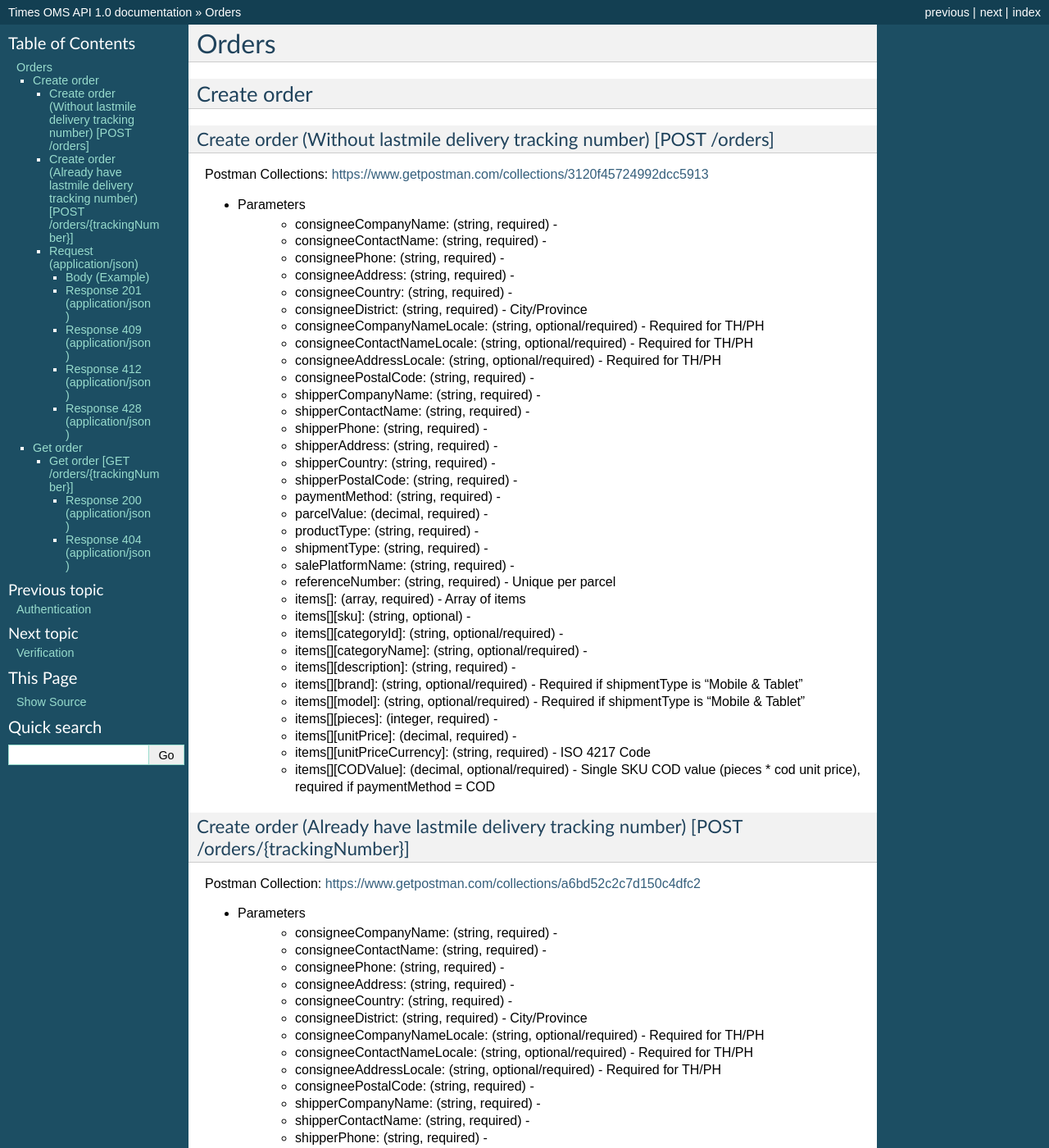
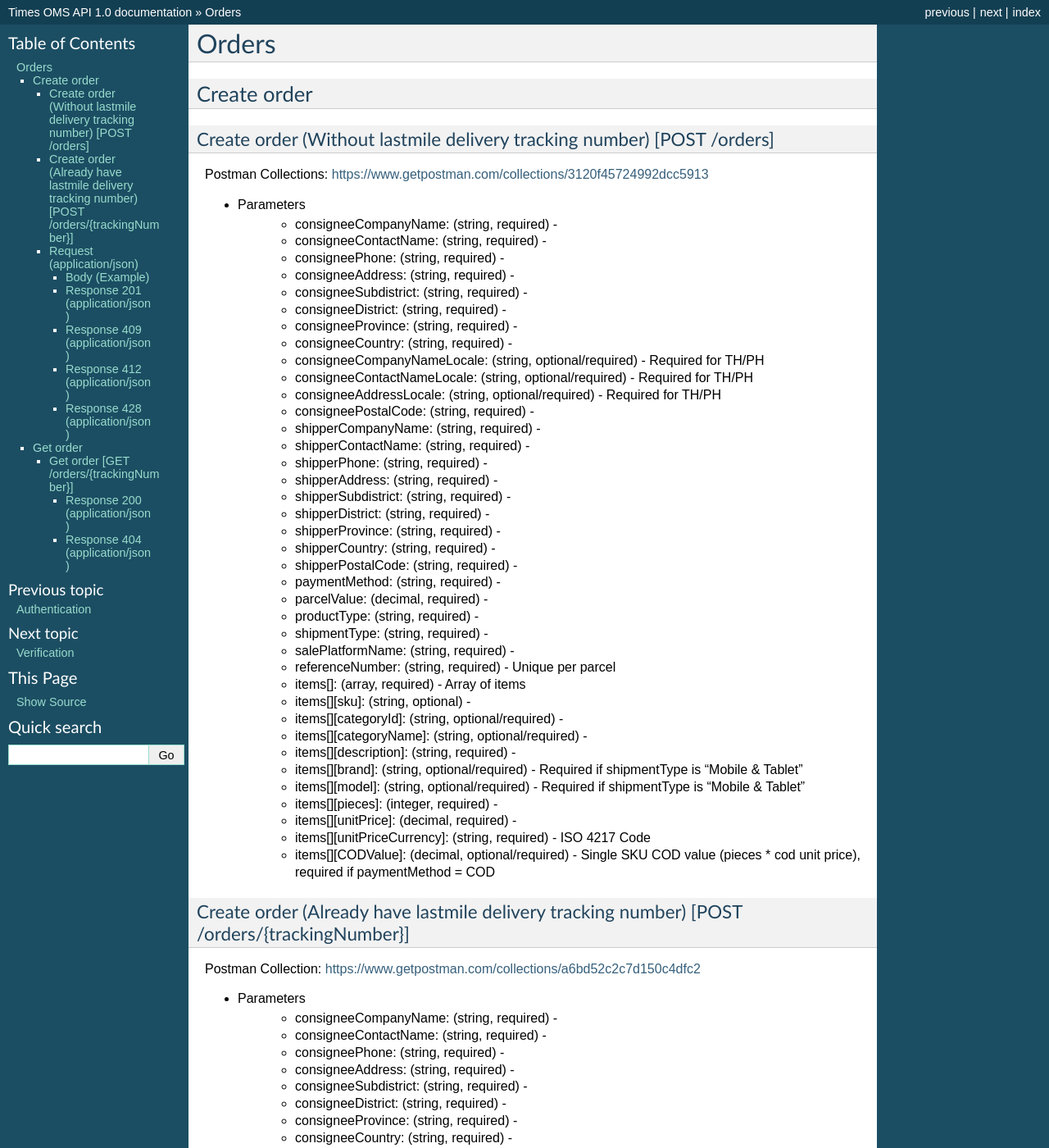
Before and after one commit to timeslogistics/times-oms-api-docs, a Sphinx documentation site: the page built from docs/orders.rst, in a window 1280 px wide and 1400 px high. Shown: the whole window at 82% size. Built offline with Sphinx 7.4.7, drawn with Linux system fonts in a browser that asks for light colours; some of the changed text lies outside the part shown.

Commit message:
Update orders.rst

```diff
--- a/docs/orders.rst
+++ b/docs/orders.rst
@@ -13,8 +13,10 @@ Postman Collections: https://www.getpostman.com/collections/3120f45724992dcc5913
     + consigneeContactName: (string, required) -
     + consigneePhone: (string, required) -
     + consigneeAddress: (string, required) -
+    + consigneeSubdistrict: (string, required) -
+    + consigneeDistrict: (string, required) -
+    + consigneeProvince: (string, required) -
     + consigneeCountry: (string, required) -
-    + consigneeDistrict: (string, required) - City/Province
     + consigneeCompanyNameLocale: (string, optional/required) - Required for TH/PH
     + consigneeContactNameLocale: (string, optional/required) - Required for TH/PH
     + consigneeAddressLocale: (string, optional/required) - Required for TH/PH
@@ -23,6 +25,9 @@ Postman Collections: https://www.getpostman.com/collections/3120f45724992dcc5913
     + shipperContactName: (string, required) -
     + shipperPhone: (string, required) -
     + shipperAddress: (string, required) -
+    + shipperSubdistrict: (string, required) -
+    + shipperDistrict: (string, required) -
+    + shipperProvince: (string, required) -
     + shipperCountry: (string, required) -
     + shipperPostalCode: (string, required) -
     + paymentMethod: (string, required) -
@@ -52,8 +57,10 @@ Postman Collection: https://www.getpostman.com/collections/a6bd52c2c7d150c4dfc2
     + consigneeContactName: (string, required) -
     + consigneePhone: (string, required) -
     + consigneeAddress: (string, required) -
+    + consigneeSubdistrict: (string, required) -
+    + consigneeDistrict: (string, required) -
+    + consigneeProvince: (string, required) -
     + consigneeCountry: (string, required) -
-    + consigneeDistrict: (string, required) - City/Province
     + consigneeCompanyNameLocale: (string, optional/required) - Required for TH/PH
     + consigneeContactNameLocale: (string, optional/required) - Required for TH/PH
     + consigneeAddressLocale: (string, optional/required) - Required for TH/PH
@@ -62,6 +69,9 @@ Postman Collection: https://www.getpostman.com/collections/a6bd52c2c7d150c4dfc2
     + shipperContactName: (string, required) -
     + shipperPhone: (string, required) -
     + shipperAddress: (string, required) -
+    + shipperSubdistrict: (string, required) -
+    + shipperDistrict: (string, required) -
+    + shipperProvince: (string, required) -
     + shipperCountry: (string, required) -
     + shipperPostalCode: (string, required) -
     + parcelValue: (decimal, required) -
@@ -95,8 +105,10 @@ Body (Example)
         "consigneeContactName": "Supachai Piamthong",
         "consigneePhone": "123456789",
         "consigneeAddress": "12 34 Moo 8 Chom Bueng Ratchaburi Ratchaburi Chom Bueng 70150",
+        "consigneeSubdistrict":"ท่ายาง",
+        "consigneeDistrict":"เมืองพิษณุโลก",
+        "consigneeProvince":"Bangkok",
         "consigneeCountry": "Thailand",
-        "consigneeDistrict": "Bangkok",
         "consigneePostalCode": "70150",
         "consigneeCompanyNameLocale": "\u0e28\u0e38\u0e20\u0e0a\u0e31\u0e22  \u0e40\u0e1b\u0e35\u0e48\u0e22\u0e21\u0e17\u0e2d\u0e07",
         "consigneeContactNameLocale": "\u0e28\u0e38\u0e20\u0e0a\u0e31\u0e22  \u0e40\u0e1b\u0e35\u0e48\u0e22\u0e21\u0e17\u0e2d\u0e07",
@@ -105,6 +117,9 @@ Body (Example)
         "shipperContactName": "DEF",
         "shipperPhone": "(501) 123-4567",
         "shipperAddress": "Room 1, HaoQuan Building, 1st Jichangdongmen Road Jingtai Street, Baiyun District, Guangzhou province, China",
+        "shipperSubdistrict":"Baoan",
+        "shipperDistrict":"Shenzheng",
+        "shipperProvince":"Guangdong",
         "shipperCountry": "China",
         "shipperPostalCode": "000000",
         "paymentMethod": "COD",
```
